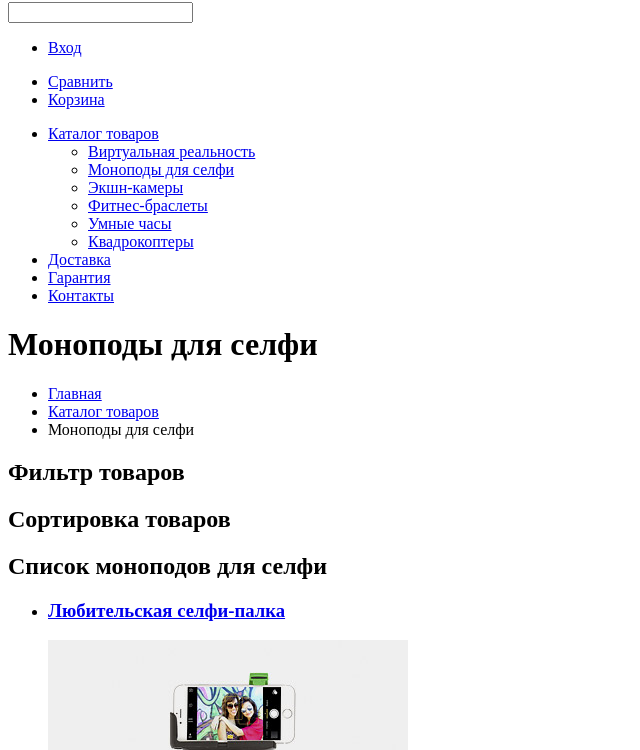
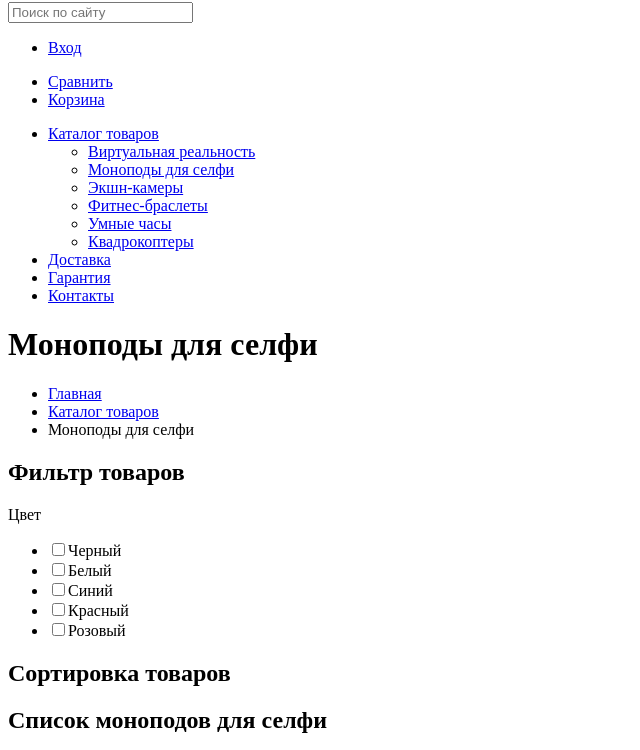
Before and after one commit to Smarkovkin/870943-device, a plain HTML site: page catalog.html in a window 1280 px wide. Shown: the part 46-796 px from the top of the page, without its empty margins (0-640 px from the left). Drawn offline with Linux system fonts and the light colour scheme.

Commit message:
10. Основное задание: продолжаем разметку личного проекта

```diff
--- a/catalog.html
+++ b/catalog.html
@@ -11,7 +11,7 @@
             <img src="img/logo.svg" width="163" height="36" alt="Логотип интернет-магазина Девайс">
         </a>
         <div>
-            <input type="search" class="find">
+            <input type="search" class="find" placeholder="Поиск по сайту">
             <ul class="user-navigation">
                 <li class="login-link"><a href="user.html">Вход</a></li>
             </ul>
@@ -50,7 +50,18 @@
 
       <section class="filters">
           <h2 class="visually-hidden">Фильтр товаров</h2>
-          <!-- Здесь будет форма -->
+          <form class="filters-form">
+            <p class="filters-item">
+                <label>Цвет</label>
+                <ul class="checkbox-list">
+                    <li class="checkbox-item"><input type="checkbox" aria-label="Черный">Черный</li>
+                    <li class="checkbox-item"><input type="checkbox" aria-label="Белый">Белый</li>
+                    <li class="checkbox-item"><input type="checkbox" aria-label="Синий">Синий</li>
+                    <li class="checkbox-item"><input type="checkbox" aria-label="Красный">Красный</li>
+                    <li class="checkbox-item"><input type="checkbox" aria-label="Розовый">Розовый</li>
+                </ul>
+            </p>
+          </form>
       </section>
 
       <section class="sorting">
```
Also changed, not shown: index.html (+17 -2 lines).
